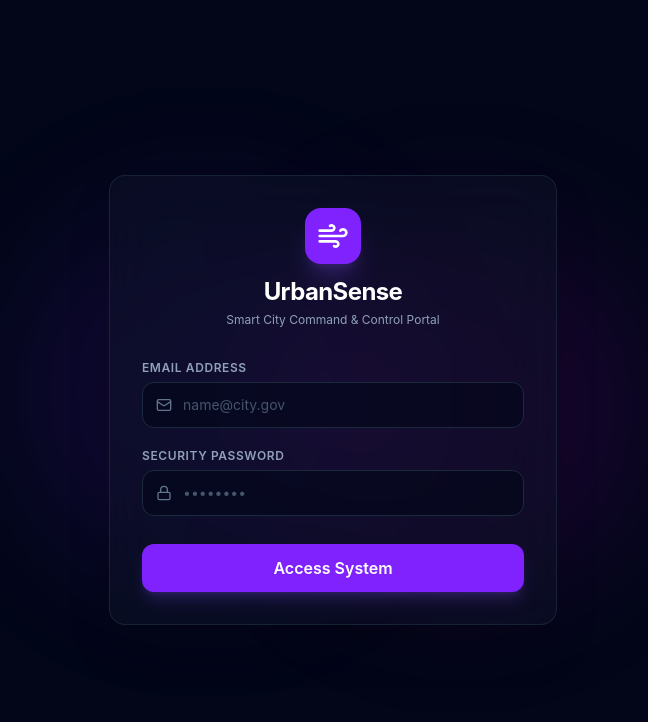
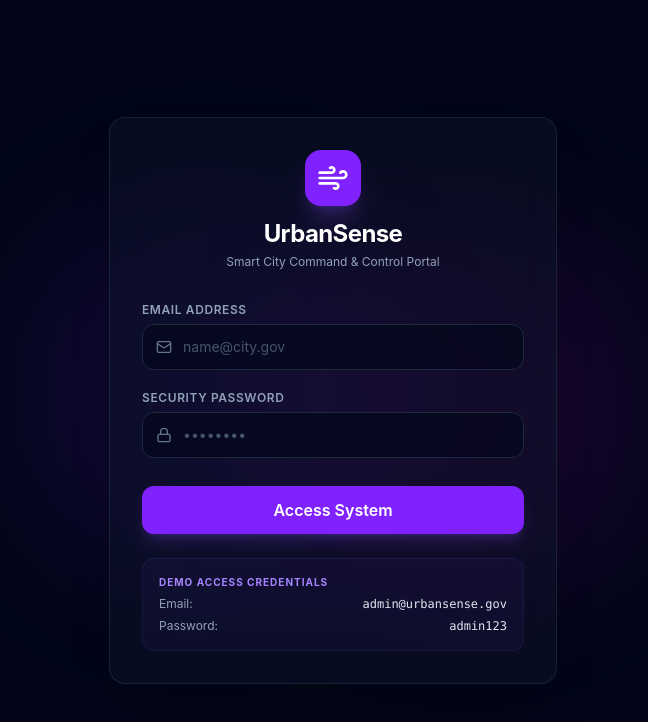
Before and after one commit to SahilAdvani/urbansense, a React (Vite) app in the folder frontend/: page /login in a window 1280 px wide. Shown: the top 722 px of the page, without its empty margins (307-955 px from the left). Built offline with nearby package versions, Linux system fonts and the light colour scheme; no server answers.

Commit message:
feat: added demo credentials at login

```diff
--- a/frontend/src/pages/Login.tsx
+++ b/frontend/src/pages/Login.tsx
@@ -96,6 +96,21 @@ export const Login = () => {
             )}
           </button>
         </form>
+
+        {/* Demo Credentials Info Box */}
+        <div className="mt-6 p-4 rounded-xl bg-violet-500/5 border border-violet-500/10 flex flex-col gap-1.5">
+          <span className="text-[10px] font-bold text-violet-400 uppercase tracking-widest">
+            Demo Access Credentials
+          </span>
+          <div className="flex justify-between items-center text-xs">
+            <span className="text-slate-400">Email:</span>
+            <span className="font-mono text-slate-200">admin@urbansense.gov</span>
+          </div>
+          <div className="flex justify-between items-center text-xs">
+            <span className="text-slate-400">Password:</span>
+            <span className="font-mono text-slate-200">admin123</span>
+          </div>
+        </div>
       </div>
     </div>
   );
```
